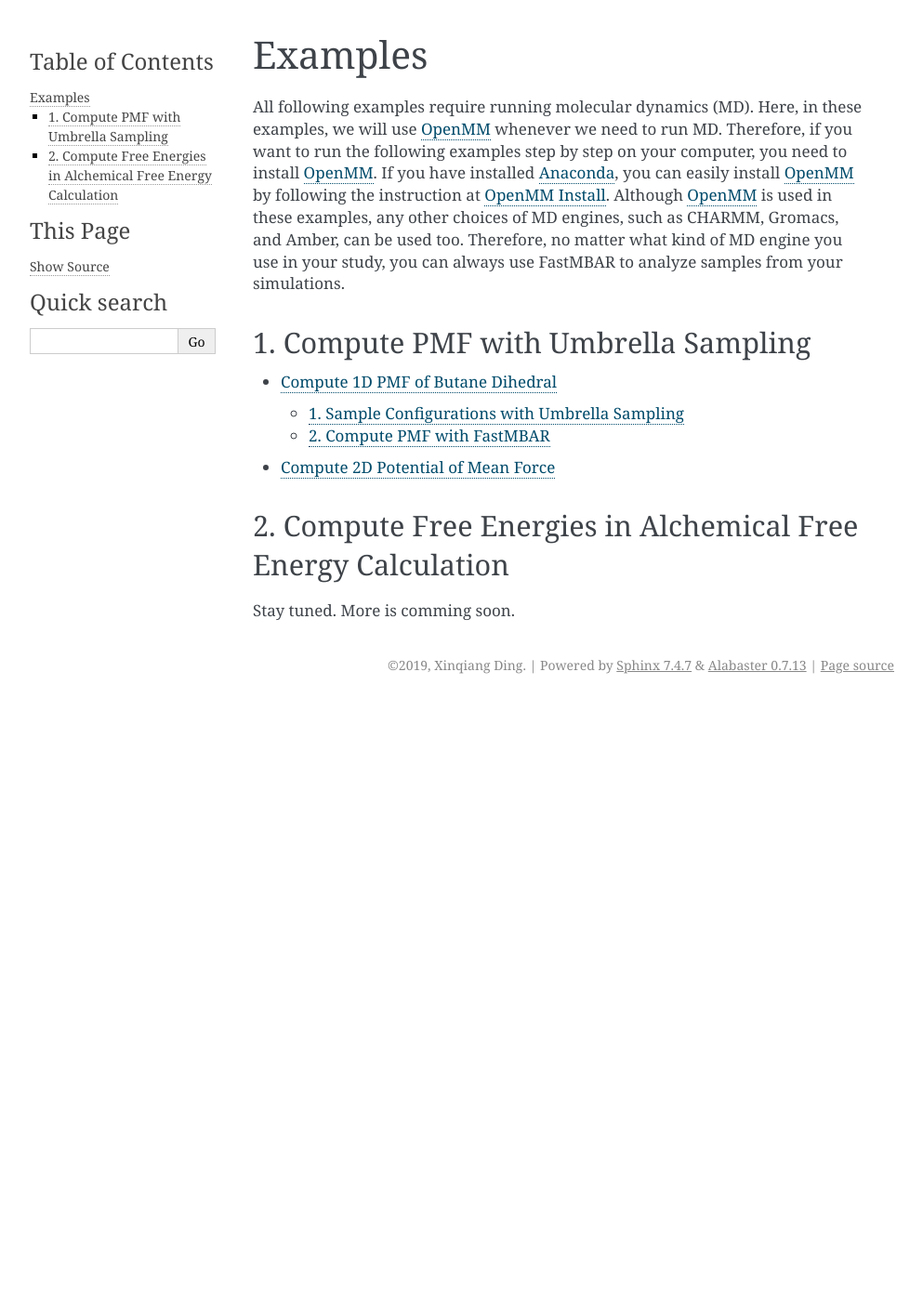
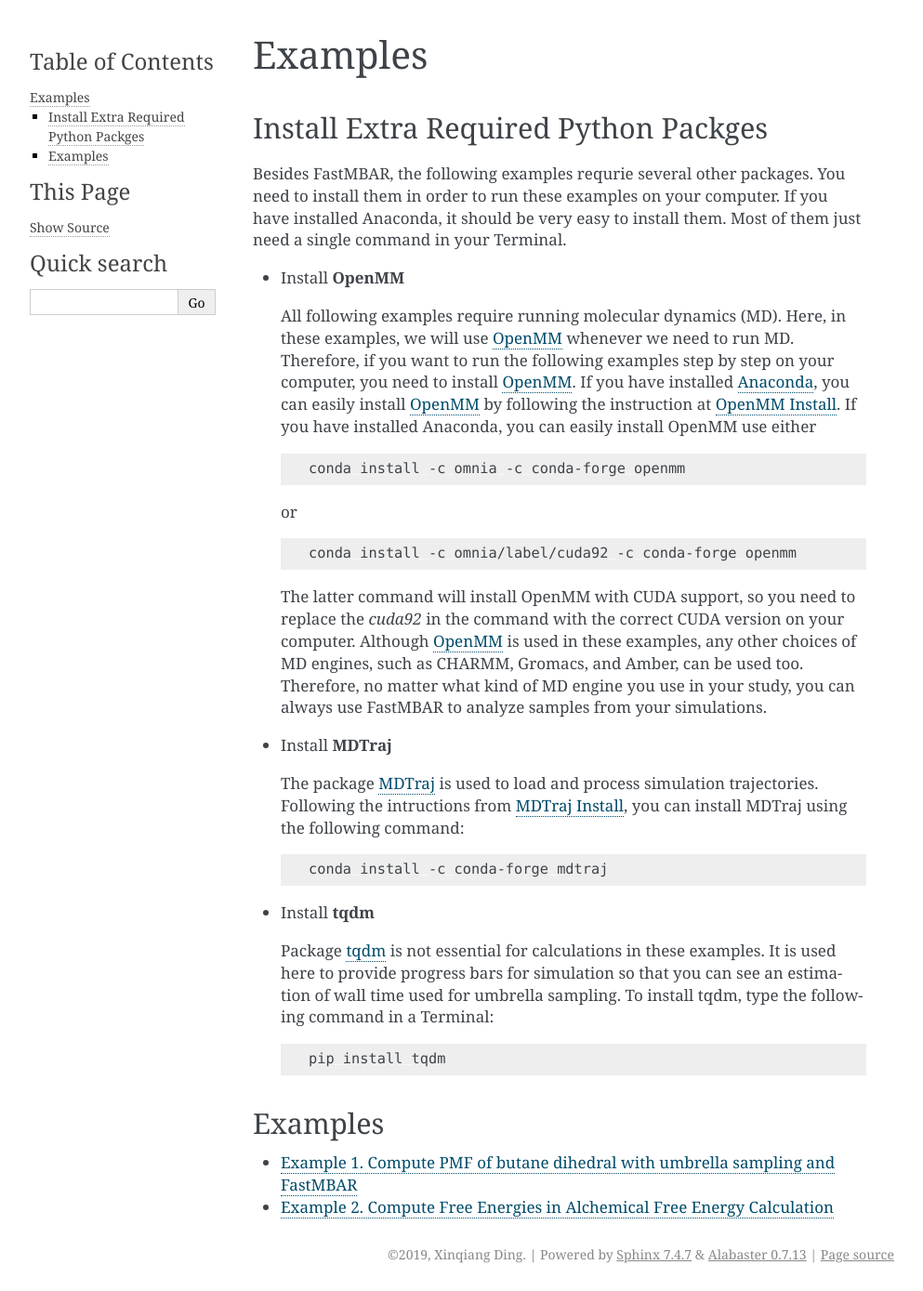
Before and after one commit to BrooksResearchGroup-UM/FastMBAR, a Sphinx documentation site: the page built from docs/source/examples.rst, in a window 1280 px wide. Shown: the whole page at 93% size, without its empty margins (148-1141 px from the left). Built offline with Sphinx 7.4.7, drawn with Linux system fonts in a browser that asks for light colours; before the commit the page ends 900 px from its top, so only the background shows below that; some of the changed lines change nothing that is shown.

Commit message:
update butane example

```diff
--- /dev/null
+++ b/docs/source/butane_PMF.rst
@@ -0,0 +1,269 @@
+Example 1. Compute PMF of butane dihedral with umbrella sampling and FastMBAR
+==============================================================================
+
+This example includes a step-by-step discription on computing the PMF of
+butane dihedral between its four carbon atoms with umbrella sampling and FastMBAR.
+Umbrella sampling is used to exhaustively sample relavant butane configurations
+that are centered around multiple dihedral values.
+FastMBAR is used here to compute the PMF by reweighting the configurations
+sampled from umbrella sampling.
+
+To run this example in your local computer, you need to clone/download the git repository
+`FastMBAR <https://github.com/xqding/FastMBAR>`_ onto your computer.
+After downloading the `FastMBAR`_ repository, change current working directory to
+``FastMBAR/examples/butane`` before starting to run the following script inside
+the ``Python`` interpreter.
+
+.. code-block:: python
+
+   ## import required packages
+   import os, math, sys
+   import numpy as np
+   import matplotlib.pyplot as plt
+   import simtk.openmm.app  as omm_app
+   import simtk.openmm as omm
+   import simtk.unit as unit
+   from tqdm import tqdm
+   import mdtraj
+   from FastMBAR import *
+
+1. Construct an OpenMM system of butane
+---------------------------------------
+
+Because we are using OpenMM as our MD engine, we need to setup the
+MD molecular system in the format required by OpenMM. The format/object
+used by OpenMM for a molecular system happens to be a class called
+`System <http://docs.openmm.org/latest/api-python/generated/simtk.openmm.openmm.System.html#simtk.openmm.openmm.System>`_.
+Therefore, we will prepare our MD molecular system as an OpenMM System.
+When we prepare the OpenMM system, we add a
+`CustomTorsionForce <http://docs.openmm.org/latest/api-python/generated/simtk.openmm.openmm.CustomTorsionForce.html#simtk.openmm.openmm.CustomTorsionForce>`_
+so that we can add biasing potentials to the system in the following umbrella
+sampling.
+
+Read psf and pdb files of butane: butane.psf and butane.pdb.
+The psf file, butane.psf, contains topolgy of butane and it is
+the topolgy file format used by CHARMM.
+The psf file, butane.psf, used here is generated using CHARMM.
+In your study, you usually alreay have a pdb file of your system.
+You can generate the topology file of your system using various MD
+softwares such as CHARMM, Gromacs and Amber among others.
+Just note that different softwares use different format for topology files and OpenMM has
+several parser for topology files with different foramt.
+
+.. code-block:: python
+
+   psf = omm_app.CharmmPsfFile('./data/butane.psf')
+   pdb = omm_app.PDBFile('./data/butane.pdb')
+
+Read CHARMM force field for butane. The CHARMM force field is downloaded from `here <http://mackerell.umaryland.edu/charmm_ff.shtml>`_.
+
+.. code-block:: python
+
+   params = omm_app.CharmmParameterSet('./data/top_all35_ethers.rtf',
+                                       './data/par_all35_ethers.prm')
+
+Create a OpenMM system based on the psf file of butane and the CHARMM force field.
+Then a harmonic biasing potential for butane dihedral (3-6-9-13) is added to the
+system so that we can use the biasing potential in the following umbrella sampling.
+Adding a biasing potential to a system is very easy in OpenMM.
+We don't have to change any source code of OpenMM. All we need to do is to tell
+OpenMM the formula of the biasing potential and degree of freedome we want to
+add the biasing potential to.
+
+.. code-block:: python
+
+   ## creay an OpenMM system
+   system = psf.createSystem(params, nonbondedMethod=omm_app.NoCutoff)
+
+   ## add a harmonic biasing potential on butane dihedral to the OpenMM system
+   bias_torsion = omm.CustomTorsionForce("0.5*K*dtheta^2; dtheta = min(diff, 2*Pi-diff); diff = abs(theta - theta0)")
+   bias_torsion.addGlobalParameter("Pi", math.pi)
+   bias_torsion.addGlobalParameter("K", 1.0)
+   bias_torsion.addGlobalParameter("theta0", 0.0)
+   ## 3, 6, 9, 13 are indices of the four carton atoms in butane, between which
+   ## the dihedral angle is biased.
+   bias_torsion.addTorsion(3, 6, 9, 13)
+   system.addForce(bias_torsion)
+
+After constructing the OpenMM system of butane, we can save it in an XML formated text file,
+which can be used later for simulations. Therefore, if we want to use the same system in
+another script, we can just read the text file in an OpenMM system instead of constructing it again.
+You can even open the XML formated text file using a text editor and see what information
+about the system is included in the XML file.
+
+.. code-block:: python
+
+   ## save the OpenMM system of butane
+   with open("./output/system.xml", 'w') as file_handle:
+       file_handle.write(omm.XmlSerializer.serialize(system))
+
+2. Run umbrella sampling
+------------------------
+
+We run umbrella sampling for the butane dihedral (atom indices: 3-6-9-13).
+The dihedral is split into multiple windows and in each window, the dihedral
+is restrainted around a center using a harmonic biasing potential. In this
+script, we run simulations in each window sequentially, but they can be run in
+parallel if you have a computer cluster with multiple nodes.
+
+.. code-block:: python
+
+   ## read the OpenMM system of butane
+   with open("./output/system.xml", 'r') as file_handle:
+       xml = file_handle.read()
+   system = omm.XmlSerializer.deserialize(xml)
+
+   ## read psf and pdb file of butane
+   psf = omm_app.CharmmPsfFile("./data/butane.psf")
+   pdb = omm_app.PDBFile('./data/butane.pdb')
+
+In order to run simulations in OpenMM, we need to construct an OpenMM context,
+which consists of a system, an integrator and a platform.
+The system is just the butane system we have constructed above.
+The integrator specifies what kind integration method we should use.
+Here, we will use Langevin dynamics for NVP ensemble simulation,
+which corresponds to the OpenMM.LangevinIntegrator.
+The platform specifies what kind of hardware we will run simulation on.
+Here, we choose to use CPUs because the size of the system is quite small.
+
+.. code-block:: python
+
+   #### setup an OpenMM context
+
+   ## platform
+   platform = omm.Platform.getPlatformByName('CPU')
+
+   ## intergrator
+   T = 298.15 * unit.kelvin  ## temperature
+   fricCoef = 10/unit.picoseconds ## friction coefficient
+   stepsize = 1 * unit.femtoseconds ## integration step size
+   integrator = omm.LangevinIntegrator(T, fricCoef, stepsize)
+
+   ## construct an OpenMM context
+   context = omm.Context(system, integrator, platform)
+
+Here we set the force constant and centers for the harmonic biasing potentials on butane dihedral.
+
+.. code-block:: python
+
+   ## set force constant K for the biasing potential.
+   ## the unit here is kJ*mol^{-1}*nm^{-2}, which is the default unit used in OpenMM
+   K = 100
+   context.setParameter("K", K)
+
+   ## M centers of harmonic biasing potentials
+   M = 20
+   theta0 = np.linspace(-math.pi, math.pi, M, endpoint = False)
+   np.savetxt("./output/theta0.csv", theta0, delimiter = ",")
+
+The following loop is used to run umbrella sampling window by window.
+In each iteration, we first set the center of the harmonic biasing potential.
+Then the configuration of butane is minimized and equilibrated with the biasing potential.
+After initial equilibration, configurations are sampled and saved.
+
+.. code-block:: python
+
+   ## the main loop to run umbrella sampling window by window
+   for theta0_index in range(M):
+       print(f"sampling at theta0 index: {theta0_index} out of {M}")
+
+       ## set the center of the biasing potential
+       context.setParameter("theta0", theta0[theta0_index])
+
+       ## minimize
+       context.setPositions(pdb.positions)
+       state = context.getState(getEnergy = True)
+       energy = state.getPotentialEnergy()
+       for i in range(50):
+           omm.LocalEnergyMinimizer_minimize(context, 1, 20)
+           state = context.getState(getEnergy = True)
+           energy = state.getPotentialEnergy()
+
+       ## initial equilibrium
+       integrator.step(5000)
+
+       ## sampling production. trajectories are saved in dcd files
+       file_handle = open(f"./output/traj/traj_{theta0_index}.dcd", 'bw')
+       dcd_file = omm_app.dcdfile.DCDFile(file_handle, psf.topology, dt = stepsize)
+       for i in tqdm(range(1000)):
+           integrator.step(100)
+           state = context.getState(getPositions = True)
+           positions = state.getPositions()
+           dcd_file.writeModel(positions)
+       file_handle.close()
+
+3. Compute and collect the butane dihedral values
+-------------------------------------------------
+
+For configurations in trajectories sampled using umbrella sampling,
+we compute the butane dihedral and
+save them in csv files. The dihedral is between four atoms with
+indices of 3, 6, 9, and 13.
+Here we use the Python package mdtraj to compute dihedrals.
+
+.. code-block:: python
+
+   topology = mdtraj.load_psf("./data/butane.psf")
+   for theta0_index in range(M):
+       traj = mdtraj.load_dcd(f"./output/traj/traj_{theta0_index}.dcd", topology)
+       theta = mdtraj.compute_dihedrals(traj, [[3, 6, 9, 13]])
+       np.savetxt(f"./output/dihedral/dihedral_{theta0_index}.csv", theta, fmt = "%.5f", delimiter = ",")
+
+4. Use FastMBAR to solve MBAR/UWHAM equations and compute the PMF
+-----------------------------------------------------------------
+
+
+.. code-block:: python
+
+   thetas = []
+   num_conf = []
+   for theta0_index in range(M):
+       theta = np.loadtxt(f"./output/dihedral/dihedral_{theta0_index}.csv", delimiter = ",")
+       thetas.append(theta)
+       num_conf.append(len(theta))
+   thetas = np.concatenate(thetas)
+   num_conf = np.array(num_conf).astype(np.float64)
+   N = len(thetas)
+
+   reduced_energy_matrix = np.zeros((M, N))
+   K = 100
+   T = 298.15 * unit.kelvin
+   kbT = unit.BOLTZMANN_CONSTANT_kB * 298.15 * unit.kelvin * unit.AVOGADRO_CONSTANT_NA
+   kbT = kbT.value_in_unit(unit.kilojoule_per_mole)
+
+   theta0 = np.loadtxt("./output/theta0.csv", delimiter = ",")
+
+   for theta0_index in range(M):
+       current_theta0 = theta0[theta0_index]
+       diff = np.abs(thetas - current_theta0)
+       diff = np.minimum(diff, 2*math.pi-diff)
+       reduced_energy_matrix[theta0_index, :] = 0.5*K*diff**2/kbT
+
+   fastmbar = FastMBAR(energy = reduced_energy_matrix, num_conf = num_conf, cuda=False, verbose = True)
+   #print(fastmbar.F)
+
+
+.. code-block:: python
+
+   M_PMF = 25
+   theta_PMF = np.linspace(-math.pi, math.pi, M_PMF, endpoint = False)
+   width = 2*math.pi / M_PMF
+   reduced_energy_PMF = np.zeros((M_PMF, N))
+
+   for i in range(M_PMF):
+       theta_center = theta_PMF[i]
+       theta_low = theta_center - 0.5*width
+       theta_high = theta_center + 0.5*width
+
+       indicator = ((thetas > theta_low) & (thetas <= theta_high)) | \
+                    ((thetas + 2*math.pi > theta_low) & (thetas + 2*math.pi <= theta_high)) | \
+                    ((thetas - 2*math.pi > theta_low) & (thetas - 2*math.pi <= theta_high))
+
+       reduced_energy_PMF[i, ~indicator] = np.inf
+
+   PMF, _ = fastmbar.calculate_free_energies_of_perturbed_states(reduced_energy_PMF)
+
+   fig = plt.figure(0)
+   fig.clf()
+   plt.plot(theta_PMF, PMF, '-o')
+   plt.savefig("./output/PMF_fast_mbar.pdf")
--- a/docs/source/examples.rst
+++ b/docs/source/examples.rst
@@ -3,25 +3,65 @@
 Examples
 ========
 
-All following examples require running molecular dynamics (MD).
-Here, in these examples, we will use `OpenMM <http://openmm.org>`_ whenever we need to run MD.
-Therefore, if you want to run the following examples step by step on your computer, you need
-to install `OpenMM`_. If you have installed `Anaconda <https://www.anaconda.com>`_,  you can easily install `OpenMM`_
-by following the instruction at `OpenMM Install <http://docs.openmm.org/latest/userguide/application.html#installing-openmm>`_.
-Although `OpenMM`_ is used in these examples, any other choices of MD engines, such as CHARMM, Gromacs, and Amber, can be used too.
-Therefore, no matter what kind of MD engine you use in your study, you can always use FastMBAR to analyze samples from your simulations.
+Install Extra Required Python Packges
+-------------------------------------
+
+Besides FastMBAR, the following examples requrie several other packages.
+You need to install them in order to run these examples on your computer.
+If you have installed Anaconda, it should be very easy to install them.
+Most of them just need a single command in your Terminal.
 
 
-1. Compute PMF with Umbrella Sampling
-----------------------------------------------------------------
+* Install **OpenMM**
+
+  All following examples require running molecular dynamics (MD).
+  Here, in these examples, we will use `OpenMM <http://openmm.org>`_ whenever we need to run MD.
+  Therefore, if you want to run the following examples step by step on your computer, you need
+  to install `OpenMM`_. If you have installed `Anaconda <https://www.anaconda.com>`_,  you can easily install `OpenMM`_
+  by following the instruction at `OpenMM Install <http://docs.openmm.org/latest/userguide/application.html#installing-openmm>`_.
+  If you have installed Anaconda, you can easily install OpenMM use either
+
+  .. code-block:: bash
+
+     conda install -c omnia -c conda-forge openmm
+
+  or
+
+  .. code-block:: bash
+
+     conda install -c omnia/label/cuda92 -c conda-forge openmm
+
+  The latter command will install OpenMM with CUDA support, so you need to replace the `cuda92` in the command with the correct
+  CUDA version on your computer. Although `OpenMM`_ is used in these examples, any other choices of MD engines, such as CHARMM,
+  Gromacs, and Amber, can be used too. Therefore, no matter what kind of MD engine you use in your study, you can always use
+  FastMBAR to analyze samples from your simulations.
+
+* Install **MDTraj**
+
+  The package `MDTraj <http://mdtraj.org>`_ is used to load and process simulation trajectories.
+  Following the intructions from `MDTraj Install <http://mdtraj.org/1.9.3/installation.html>`_, you can install MDTraj
+  using the following command:
+
+  .. code-block:: bash
+
+     conda install -c conda-forge mdtraj
+
+* Install **tqdm**
+
+  Package `tqdm <https://tqdm.github.io>`_ is not essential for calculations in these examples.
+  It is used here to provide progress bars for simulation so that you can see an estimation
+  of wall time used for umbrella sampling. To install tqdm, type the following command in a Terminal:
+
+  .. code-block:: bash
+
+     pip install tqdm
+
+
+Examples
+--------
 
 .. toctree::
+   :maxdepth: 1
 
-   umbrella_sampling_1D
+   butane_PMF
    umbrella_sampling_2D
-
-
-2. Compute Free Energies in Alchemical Free Energy Calculation
---------------------------------------------------------------
-
-Stay tuned. More is comming soon.
--- a/docs/source/umbrella_sampling_1D.rst
+++ /dev/null
@@ -1,16 +0,0 @@
-Compute 1D PMF of Butane Dihedral
-=================================
-
-This example includes a step-by-step discription on computing the PMF of butane dihedral with umbrella sampling and FastMBAR.
-Umbrella sampling is used to exhaustively sample relavant butane configurations that are centered around multiple dihedral values.
-FastMBAR is used here to compute the PMF by reweighting the configurations sampled from umbrella sampling.
-
-1. Sample Configurations with Umbrella Sampling
------------------------------------------------
-
-
-
-
-
-2. Compute PMF with FastMBAR
-----------------------------
--- a/docs/source/umbrella_sampling_2D.rst
+++ b/docs/source/umbrella_sampling_2D.rst
@@ -1,4 +1,4 @@
-Compute 2D Potential of Mean Force
-==================================
+Example 2. Compute Free Energies in Alchemical Free Energy Calculation
+======================================================================
 
 Stay tuned. More is comming soon.
```
